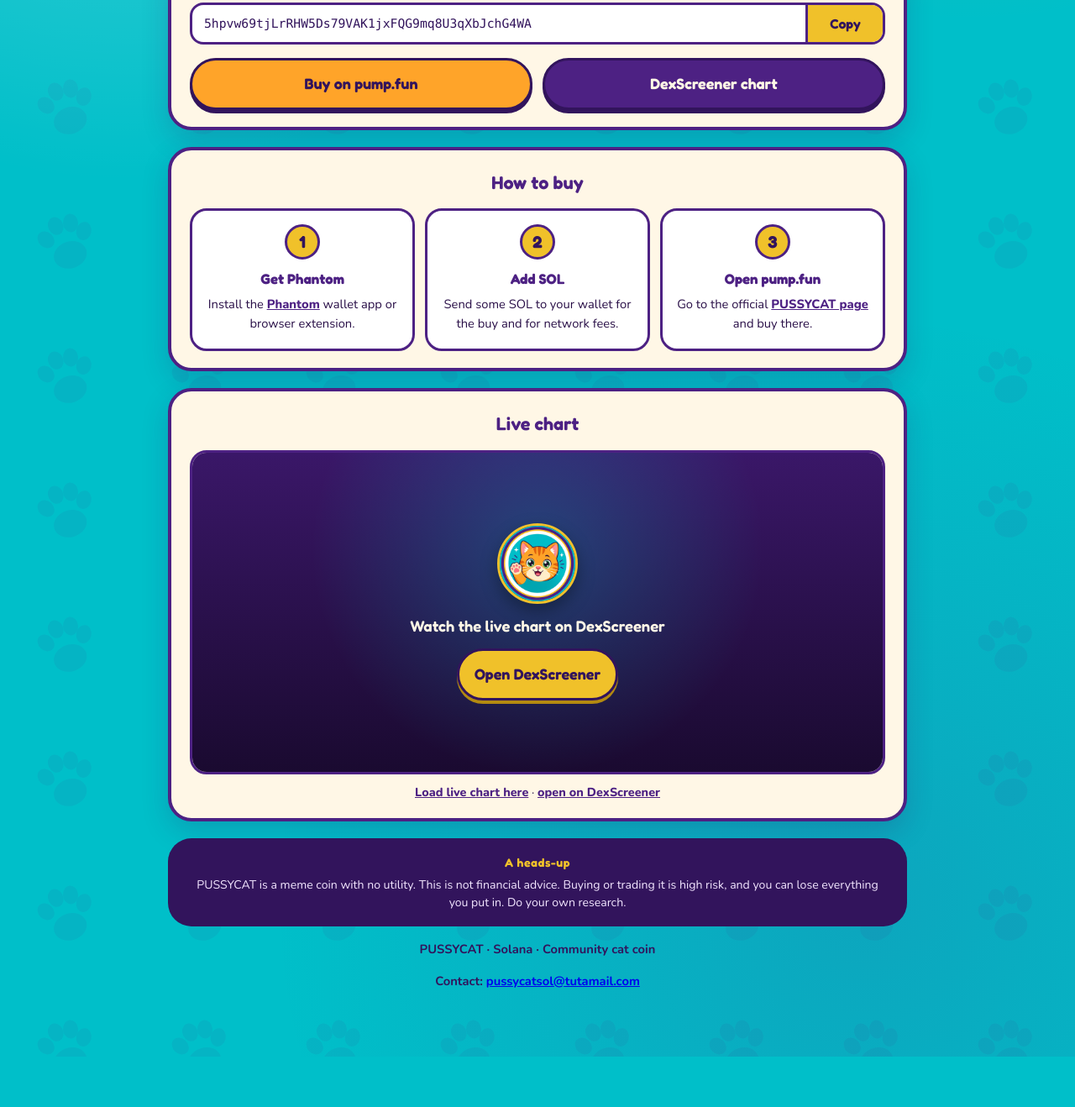
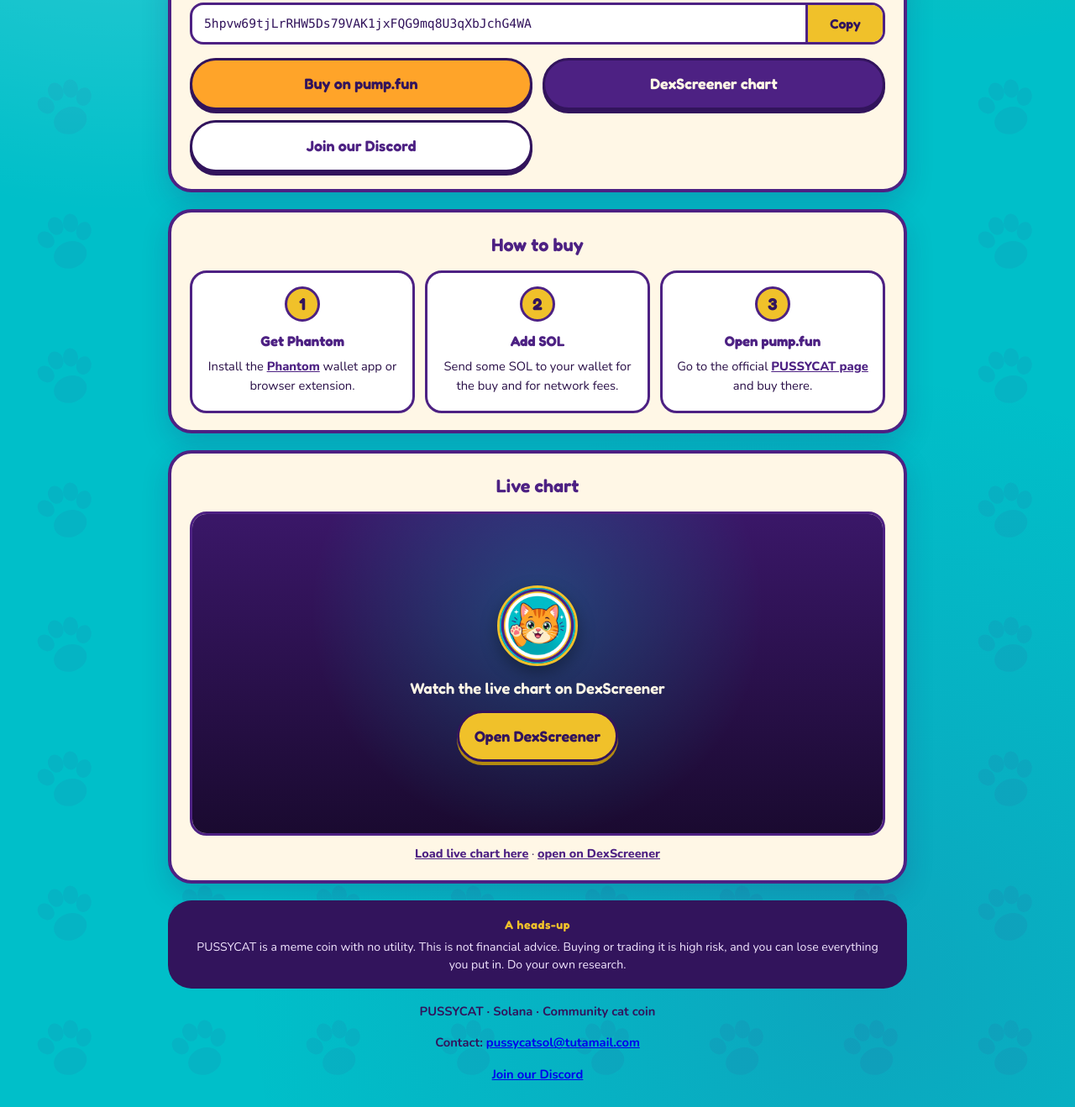
Before and after one commit to pussycat-sol/pussycat-sol.github.io, a plain HTML site: page index.html in a window 1280 px wide. Shown: the part 582-1900 px from the top of the page at 84% size. Before the commit the page ends 1840 px from the top, so only its background shows below. Drawn offline with Linux system fonts and the light colour scheme.

Commit message:
Add Discord community link

```diff
--- a/index.html
+++ b/index.html
@@ -45,6 +45,9 @@
         </a>
         <a class="btn btn-chart" href="https://dexscreener.com/solana/5hpvw69tjLrRHW5Ds79VAK1jxFQG9mq8U3qXbJchG4WA" rel="noopener noreferrer">
           DexScreener chart
+        </a>
+        <a class="btn btn-social" href="https://discord.gg/ynRnuWXACr" target="_blank" rel="noopener">
+          Join our Discord
         </a>
       </div>
     </section>
@@ -109,6 +112,7 @@
     <footer>
       <p>PUSSYCAT · Solana · Community cat coin</p>
       <p>Contact: <a href="mailto:pussycatsol@tutamail.com">pussycatsol@tutamail.com</a></p>
+      <p><a href="https://discord.gg/ynRnuWXACr" target="_blank" rel="noopener">Join our Discord</a></p>
     </footer>
   </main>
 
```
